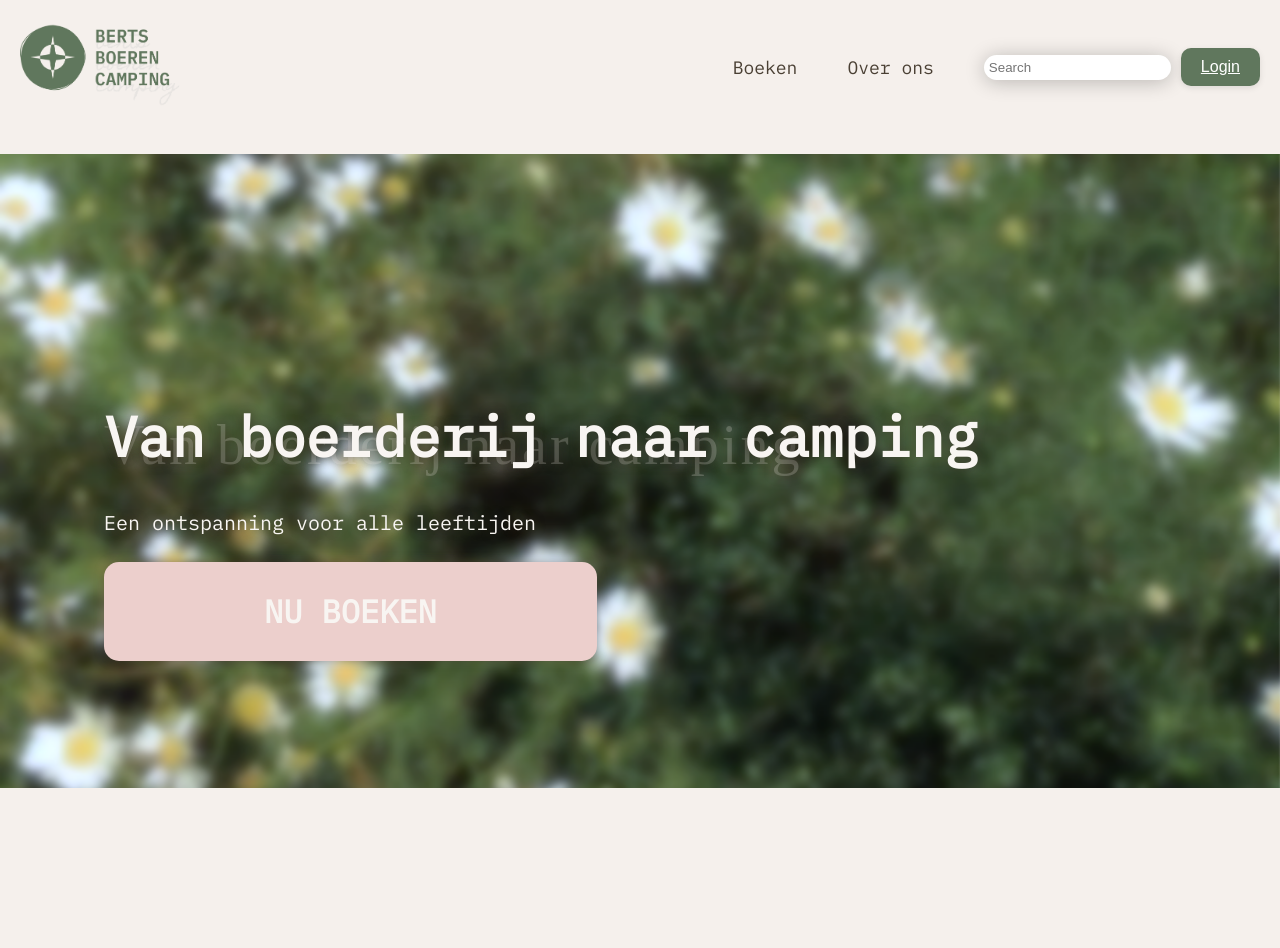
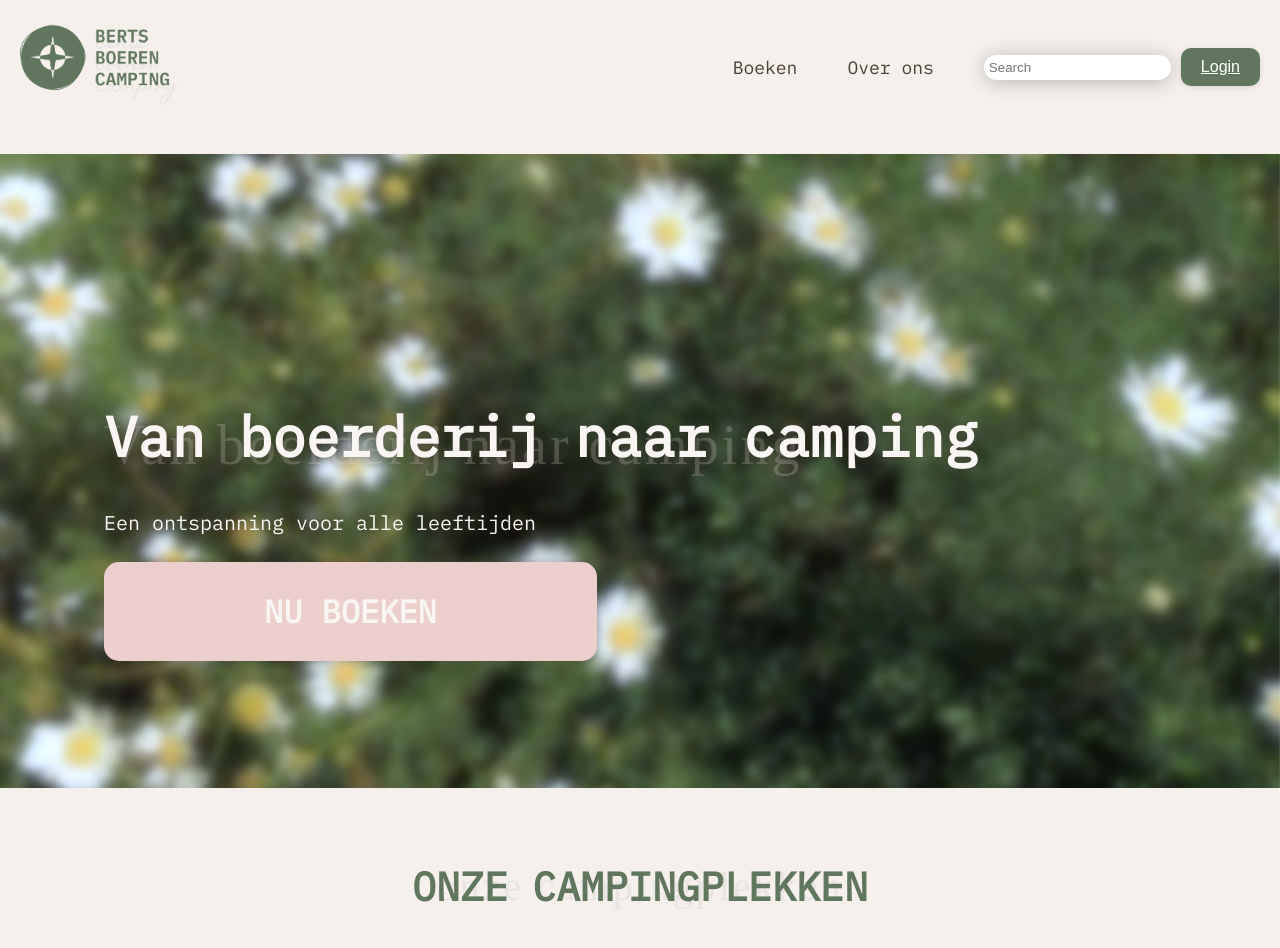
Before and after one commit to LaulensW/BertsBoerenCamping, a React (Vite) app in the folder BertsBoerenCamping/: page / in a window 1280 px wide. Shown: the top 948 px of the page. Before the commit the page ends 800 px from the top, so only its background shows below. Built offline with nearby package versions, Linux system fonts and the light colour scheme.

Commit message:
Titel Campingplekken + CTA gefixed

```diff
--- a/BertsBoerenCamping/src/Views/Home.jsx
+++ b/BertsBoerenCamping/src/Views/Home.jsx
@@ -1,11 +1,15 @@
 import React from 'react';
 import Layout from '../components/Layout';
+import CallToAction from '../components/CallToAction';
 
 const Home = () => {
   return (
+    <>
     <Layout>
       {/* Home-specific content */}
     </Layout>
+    < CallToAction />
+    </>
   );
 };
 
--- a/BertsBoerenCamping/src/components/CallToAction.css
+++ b/BertsBoerenCamping/src/components/CallToAction.css
@@ -45,5 +45,27 @@ p{
     transition: background-color 0.3s ease-in-out;
 }
 .boeken-button:hover {
-    background-color: #d7a9a3; /* Darker shade when hovered */
-  }
+    background-color: #d7a9a3;
+}
+
+
+/*This is for the Campingplekken*/
+h3{
+    font-size: 40px;
+    font-weight:900;
+    margin: 72px 0;
+    color: #60775D;
+    display: flex;
+    position: absolute;
+     width: 100%;
+    justify-content: center;
+}
+p2{
+    font-family: 'Homemade Apple', cursive;
+    font-size: 40px;
+    color: #E7E4E1;
+    letter-spacing: 3px;
+    margin: 75px 0px;
+    display: flex;
+    justify-content: center;
+}
--- a/BertsBoerenCamping/src/components/CallToAction.jsx
+++ b/BertsBoerenCamping/src/components/CallToAction.jsx
@@ -4,11 +4,15 @@ import './CallToAction.css';
 const CallToAction = () => {
     return(
         <>
-        <p1>Van boerderij naar camping</p1>
+        <p1>Van boerderij naar camping </p1>
         <h1>Van boerderij naar camping</h1>
         <p>Een ontspanning voor alle leeftijden</p>
         <button className="boeken-button">NU BOEKEN</button>
         <img src="../images/CTA_Achtergrond.png" alt="Call To Action Achtergrond" className="cta-achtergrond"/>
+
+          <h3>ONZE CAMPINGPLEKKEN</h3>
+          <p2>onze campingplekken</p2>
+
         </>
     );
 };
--- a/BertsBoerenCamping/src/components/Layout.jsx
+++ b/BertsBoerenCamping/src/components/Layout.jsx
@@ -1,6 +1,5 @@
 import React from 'react';
 import Navbar from './Navbar';
-import CallToAction from './CallToAction';
 import './Layout.css';
 
 const Layout = ({ children }) => {
@@ -8,7 +7,6 @@ const Layout = ({ children }) => {
     <div>
       <Navbar />
       <div className="layout-container">{children}</div>
-      <CallToAction />
     </div>
   );
 };
```
